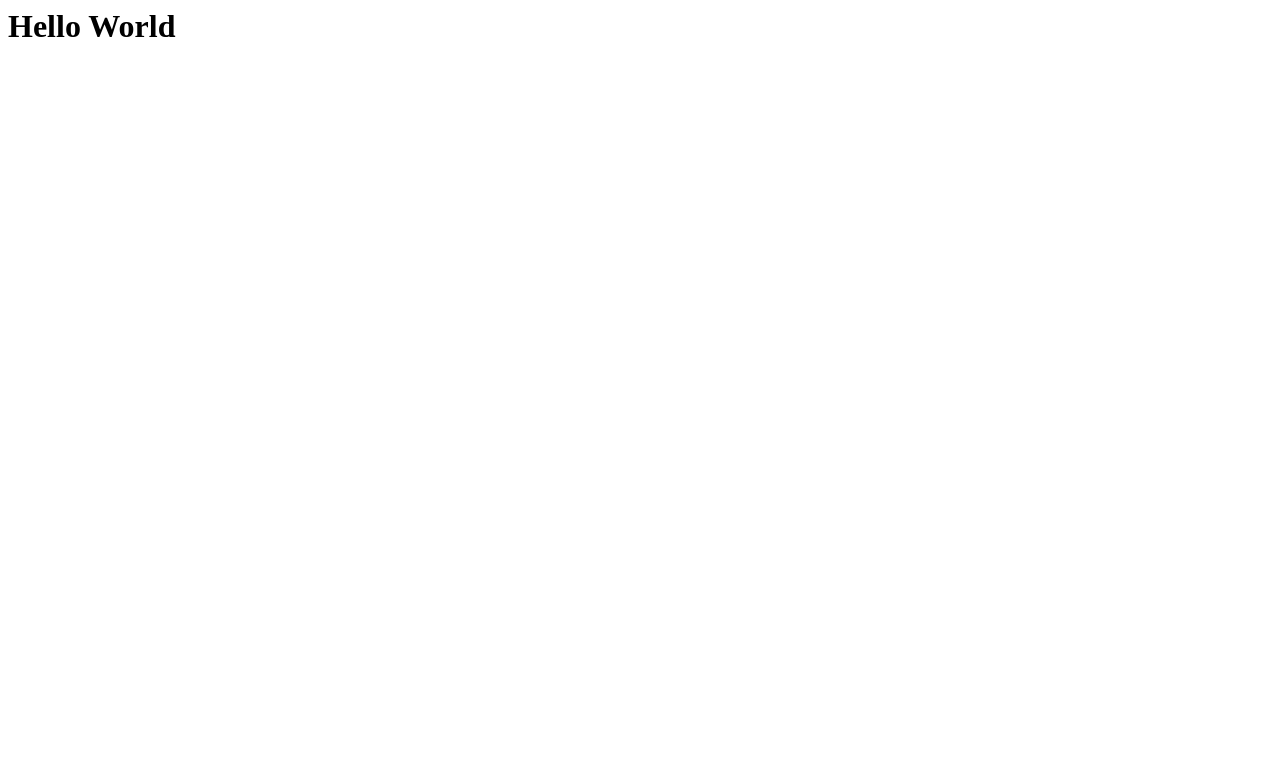
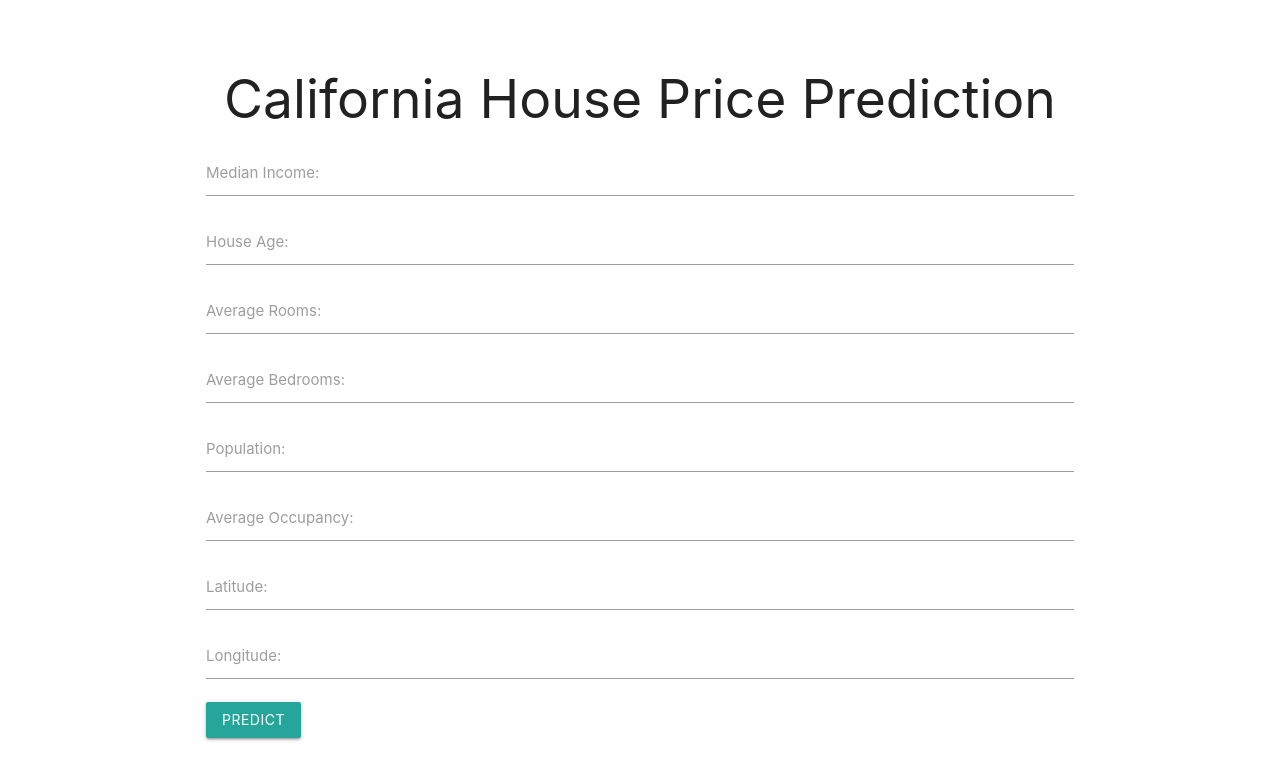
Before and after one commit to huzaifaZaidi/California_housing_price, a Flask app: page / in a window 1280 px wide. Before the commit the part shown is almost empty. Shown: the top 780 px of the page. Run offline with Flask 3, Linux system fonts and the light colour scheme; parts of the project's set-up code (start-up, migrations or seed data) failed here and were passed over.

Commit message:
The web app is ready

```diff
--- a/app.py
+++ b/app.py
@@ -60,5 +60,13 @@ def predict_api():
     return jsonify(output[0])
     # return f"The estimated price of the house is {round(output[0]*100000,3)} $"
 
+@app.route('/predict',methods=['POST'])
+def predict():
+    data=[float(x) for x in  request.form.values()]
+    final_input=scalar.transform(np.array(data).reshape(1,-1))
+    print(final_input)
+    output=regmodel.predict(final_input)[0]*100000
+    return render_template("home.html",prediction_text="The Predicted House Price is {:.3f} $".format(output))
+
 if __name__ == "__main__":
     app.run(debug=True)
--- a/templates/home.html
+++ b/templates/home.html
@@ -1,3 +1,67 @@
-<h1>
-Hello World
-</h1>
+<!DOCTYPE html>
+<html lang="en">
+<head>
+    <meta charset="UTF-8">
+    <meta name="viewport" content="width=device-width, initial-scale=1.0">
+    <title>House Price Prediction</title>
+    <link rel="stylesheet" href="https://cdnjs.cloudflare.com/ajax/libs/materialize/1.0.0/css/materialize.min.css">
+    <style>
+        body {
+            padding: 20px;
+        }
+        .container {
+            margin-top: 50px;
+        }
+    </style>
+</head>
+<body>
+    <div class="container">
+        <h2 class="center-align">California House Price Prediction</h2>
+
+        <form method="POST" action="/predict">
+            <div class="input-field">
+                <label for="MedInc">Median Income:</label>
+                <input type="text" id="MedInc" name="MedInc" required>
+            </div>
+            <div class="input-field">
+                <label for="HouseAge">House Age:</label>
+                <input type="text" id="HouseAge" name="HouseAge" required>
+            </div>
+            <div class="input-field">
+                <label for="AveRooms">Average Rooms:</label>
+                <input type="text" id="AveRooms" name="AveRooms" required>
+            </div>
+            <div class="input-field">
+                <label for="AveBedrms">Average Bedrooms:</label>
+                <input type="text" id="AveBedrms" name="AveBedrms" required>
+            </div>
+            <div class="input-field">
+                <label for="Population">Population:</label>
+                <input type="text" id="Population" name="Population" required>
+            </div>
+            <div class="input-field">
+                <label for="AveOccup">Average Occupancy:</label>
+                <input type="text" id="AveOccup" name="AveOccup" required>
+            </div>
+            <div class="input-field">
+                <label for="Latitude">Latitude:</label>
+                <input type="text" id="Latitude" name="Latitude" required>
+            </div>
+            <div class="input-field">
+                <label for="Longitude">Longitude:</label>
+                <input type="text" id="Longitude" name="Longitude" required>
+            </div>
+
+            <button type="submit" class="btn waves-effect waves-light">Predict</button>
+        </form>
+
+        <h4 class="center-align">
+            {% if prediction_text %}
+                {{ prediction_text }}
+            {% endif %}
+        </h4>
+    </div>
+
+    <script src="https://cdnjs.cloudflare.com/ajax/libs/materialize/1.0.0/js/materialize.min.js"></script>
+</body>
+</html>
```
